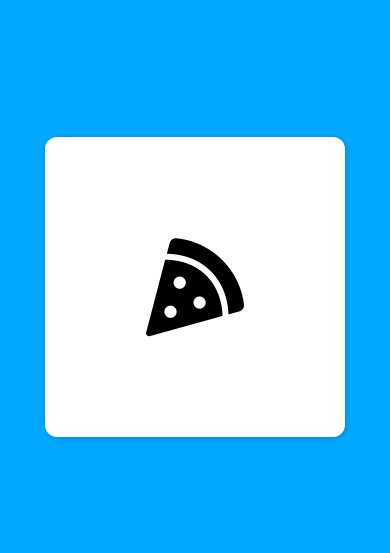
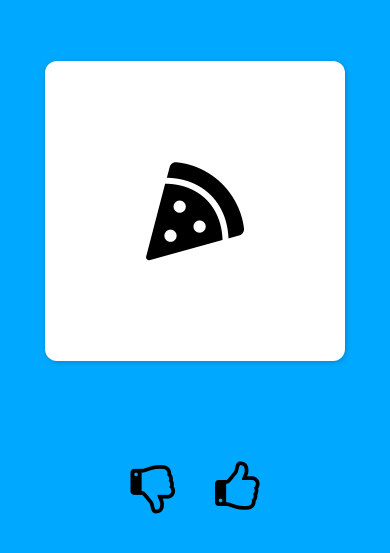
Before and after one commit to Somniumry/langApp, a React Native app: screen / in a window 390 px wide. Shown: the part 135-688 px from the top of the page. Built offline with nearby package versions, Linux system fonts and the light colour scheme.

Commit message:
4.14 버튼 눌렀을 때마다 액션실행

```diff
--- a/App.js
+++ b/App.js
@@ -2,7 +2,9 @@ import React, { useRef, useState } from "react";
 import { Animated, PanResponder, View } from "react-native";
 import styled from "styled-components/native";
 import Icon2 from 'react-native-vector-icons/dist/FontAwesome5';
+import Icon from 'react-native-vector-icons/dist/FontAwesome';
 
+// Style
 const Container = styled.View`
   flex: 1;
   justify-content: center;
@@ -20,7 +22,14 @@ const Card = styled(Animated.createAnimatedComponent(View))`
   box-shadow: 1px 1px 5px rgba(0, 0, 0, 0.2);
 `;
 
-// const AnimatedCard = Animated.createAnimatedComponent(Card)
+const BtnContainer = styled.View`
+  flex-direction: row;
+  margin-top: 100px;
+`
+
+const Btn = styled.TouchableOpacity`
+  margin: 0px 20px;
+`
 
 export default function App() {
   // Values
@@ -44,34 +53,40 @@ export default function App() {
     toValue: 0,
     useNativeDriver: true,
   });
+  const goLeft = Animated.spring(position, {
+    toValue: -500,
+    useNativeDriver: true,
+  })
+  const goRight = Animated.spring(position, {
+    toValue: 500,
+    useNativeDriver: true,
+  })
 
   // Pan Responders
   const panResponder = useRef(
     PanResponder.create({
-      onStartShouldSetPanResponder: () => true,
-      onPanResponderMove: (_, { dx }) => {
+      onStartShouldSetPanResponder: () => true, // 터치감지
+      onPanResponderMove: (_, { dx }) => { // 움직임감지
         console.log(dx);
         position.setValue(dx);
       },
-      onPanResponderGrant: () => onPressIn.start(),
-      onPanResponderRelease: (_, { dx }) => {
+      onPanResponderGrant: () => onPressIn.start(), // start
+      onPanResponderRelease: (_, { dx }) => { // finish
         console.log(dx)
         if (dx < -270) {
-          Animated.spring(position, {
-            toValue: -500,
-            useNativeDriver: true,
-          }).start();
+          goLeft.start();
         } else if (dx > 270) {
-          Animated.spring(position, {
-            toValue: 500,
-            useNativeDriver: true,
-          }).start();
+          goRight.start();
         } else {
           Animated.parallel([onPressOut, goCenter]).start();
         }
       },
     })
   ).current;
+
+  const canclePress = () => { goLeft.start() }
+  const checkPress = () => { goRight.start() }
+
   return (
     <Container>
       <Card
@@ -86,6 +101,14 @@ export default function App() {
       >
         <Icon2 name={"pizza-slice"} size={98} color={"black"} />
       </Card>
+      <BtnContainer>
+        <Btn onPress={canclePress}>
+          <Icon name={"thumbs-o-down"} size={52} />
+        </Btn>
+        <Btn onPress={checkPress}>
+          <Icon name={"thumbs-o-up"} size={52} />
+        </Btn>
+      </BtnContainer>
     </Container>
   )
 }
```
